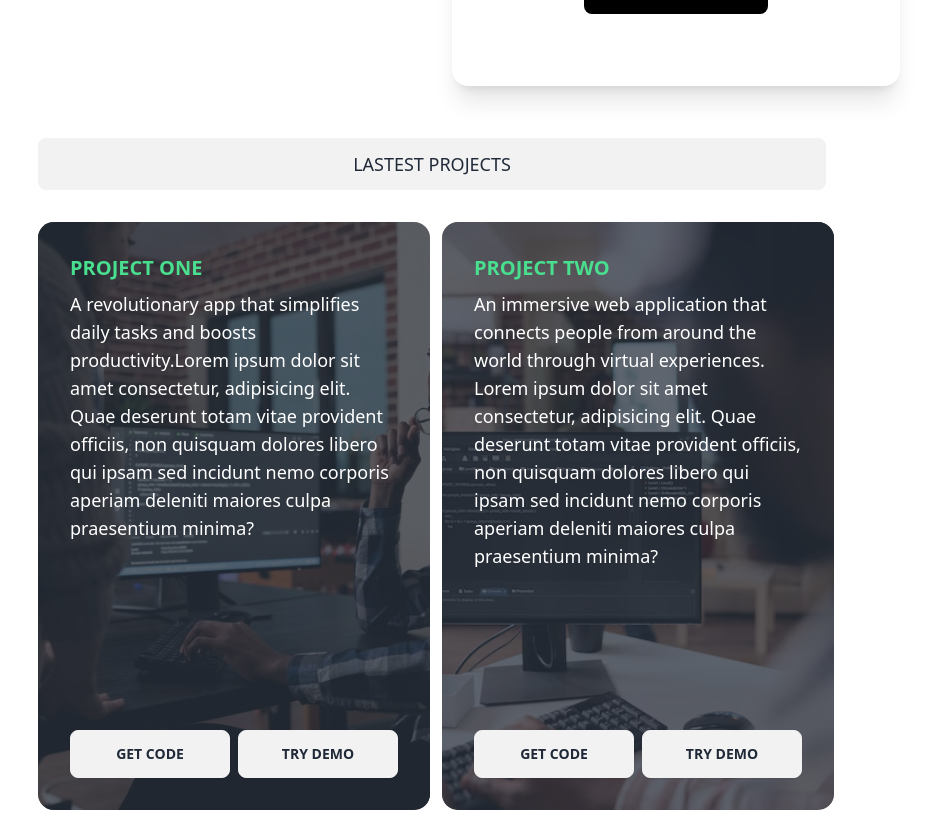
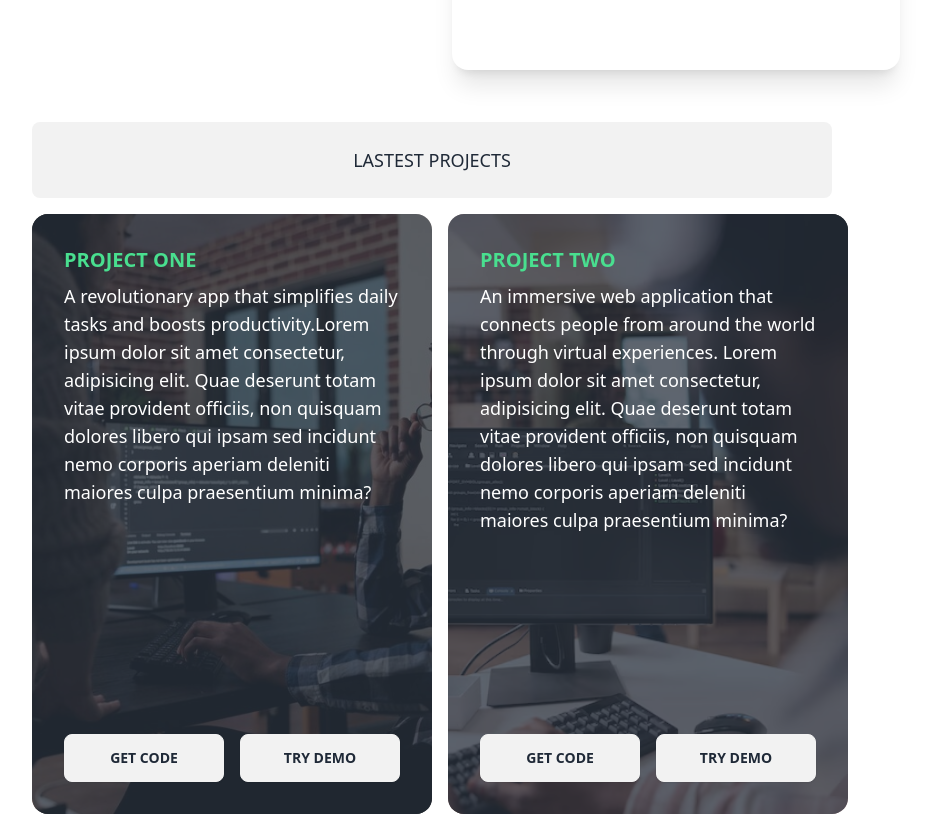
Before and after one commit to myabdi4/nurabdirahman, a React (Vite) app: page / in a window 1280 px wide. Shown: the part 463-1279 px from the top of the page, without its empty margins (208-1137 px from the left). Built offline with nearby package versions, Linux system fonts and the light colour scheme; a web font is replaced by a local one.

Commit message:
cards
checking cards

```diff
--- a/src/components/Card.jsx
+++ b/src/components/Card.jsx
@@ -2,11 +2,11 @@ const Card = ({imageSource, projectTitle, projectDescription}) => {
     return (
         <>
             <div className="card w-96 bg-base-100  image-full cursor-pointer">
-                <figure><img src={imageSource} alt="project" className="w-full h-full object-fit"/></figure>
+                <figure className="image-zoom"><img src={imageSource} alt="project" className="w-full h-full object-fit"/></figure>
                 <div className="card-body">
                     <h2 className="card-title font-bold text-[#49df8f] uppercase">{projectTitle}</h2>
-                    <p className="text-white hover:text-[#b49595] hover:text-xl hover:transition-all transition-opacity">{projectDescription}</p>
-                    <div className="flex gap-2 justify-end pt-4">
+                    <p className="text-white">{projectDescription}</p>
+                    <div className="flex gap-4 justify-end pt-32">
                         <button className="btn hover-nav">GET CODE</button>
                         <button className="btn hover-nav">TRY DEMO</button>
                     </div>
--- a/src/components/HeroSection.jsx
+++ b/src/components/HeroSection.jsx
@@ -4,7 +4,7 @@ import { FaGithub, FaSquareXTwitter, FaReact } from "react-icons/fa6";
 const heroSectionclean = () => {
     return (
         <>
-            {/* HERO SECITON */}
+            {/* HERO SECTION */}
             <div className='p-6 sm:flex justify-center'>
                 <div className='grid sm:flex sm:gap-10 justify-center'>
                     <div className="sm:card sm:w-[310px] sm:w-[448px] bg-base-100 shadow-x">
--- a/src/components/LatestUploads.jsx
+++ b/src/components/LatestUploads.jsx
@@ -13,7 +13,7 @@ const LatestUplods = () => {
                     <div className="flex gap-5 tabs tabs-boxed justify-center cursor-pointer">
                         <a className="p-5 hover-nav">LASTEST PROJECTS</a>
                     </div>
-                    <div className="grid sm:grid-cols-2 gap-5 justify-between pt-8">
+                    <div className="grid sm:grid-cols-2 gap-8 justify-between pt-4">
                         {projects.map((project, index1) => (
                             <Card key={index1} imageSource={project.imageSource} projectTitle={project.projectTitle} projectDescription={project.projectDescription} />
                         ))}
--- a/src/index.css
+++ b/src/index.css
@@ -34,7 +34,7 @@ body {
 }
 
 .hover-nav {
-  @apply hover:shadow hover:cursor-pointer hover:bg-base-100 hover:bg-inherit hover:text-white p-2 hover:underline underline-offset-8 ;
+  @apply hover:shadow hover:cursor-pointer hover:bg-base-100 hover:bg-inherit hover:text-white hover:underline underline-offset-8 ;
 
 }
 
```
